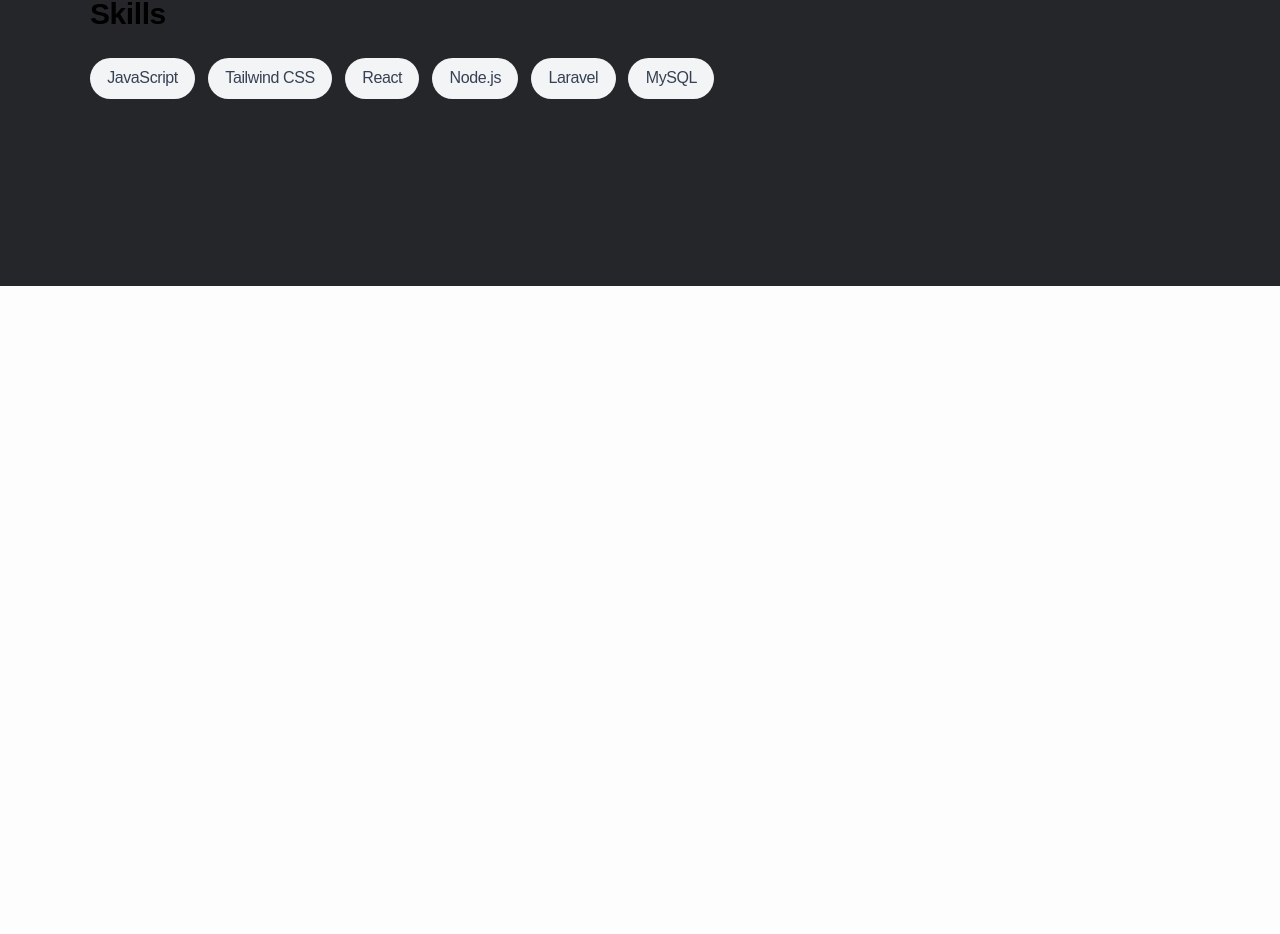
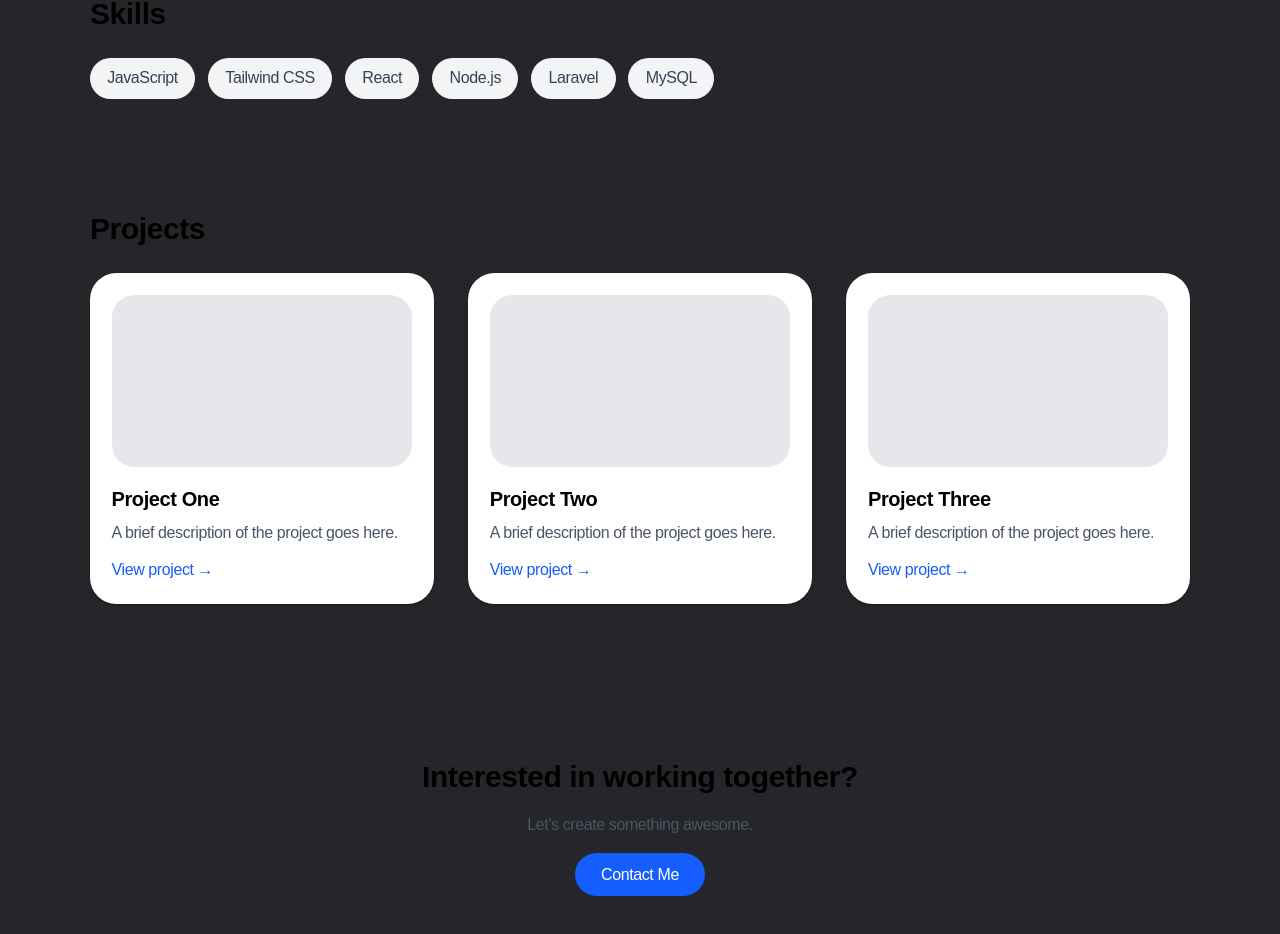
Before and after one commit to GamingDev27/personal-profile-page, a Vue app: page / in a window 1280 px wide. Shown: the part 514-1448 px from the top of the page. Before the commit the page ends 800 px from the top, so only its background shows below. Built offline with nearby package versions, Linux system fonts and the light colour scheme.

Commit message:
[Added] Project section

```diff
--- a/src/App.vue
+++ b/src/App.vue
@@ -4,7 +4,7 @@
 
 <template>
   <HomeLayout>
-    <main class="dark pt-20 bg-background/95 h-screen">
+    <main class="dark pt-20 bg-background/95 h-full">
       <section class="max-w-6xl mx-auto px-6 py-16">
         <div class="flex flex-col md:flex-row items-center gap-10">
           <!-- Profile Image -->
@@ -45,6 +45,46 @@
           <span class="px-4 py-2 bg-gray-100 rounded-lg text-gray-700">MySQL</span>
         </div>
       </section>
+
+      <!-- ===== Projects Section ===== -->
+      <section class="max-w-6xl mx-auto px-6 py-16">
+        <h2 class="text-3xl font-semibold mb-6">Projects</h2>
+
+        <div class="grid grid-cols-1 sm:grid-cols-2 lg:grid-cols-3 gap-8">
+          <!-- Project Card -->
+          <div class="bg-white rounded-xl shadow hover:shadow-lg transition p-5">
+            <div class="h-40 bg-gray-200 rounded-lg mb-4"></div>
+            <h3 class="text-xl font-semibold">Project One</h3>
+            <p class="text-gray-600 mt-2">A brief description of the project goes here.</p>
+            <a href="#" class="text-blue-600 mt-3 inline-block hover:underline">View project →</a>
+          </div>
+
+          <!-- Project Card -->
+          <div class="bg-white rounded-xl shadow hover:shadow-lg transition p-5">
+            <div class="h-40 bg-gray-200 rounded-lg mb-4"></div>
+            <h3 class="text-xl font-semibold">Project Two</h3>
+            <p class="text-gray-600 mt-2">A brief description of the project goes here.</p>
+            <a href="#" class="text-blue-600 mt-3 inline-block hover:underline">View project →</a>
+          </div>
+
+          <!-- Project Card -->
+          <div class="bg-white rounded-xl shadow hover:shadow-lg transition p-5">
+            <div class="h-40 bg-gray-200 rounded-lg mb-4"></div>
+            <h3 class="text-xl font-semibold">Project Three</h3>
+            <p class="text-gray-600 mt-2">A brief description of the project goes here.</p>
+            <a href="#" class="text-blue-600 mt-3 inline-block hover:underline">View project →</a>
+          </div>
+        </div>
+      </section>
+
+      <!-- ===== Call to Action ===== -->
+      <section class="max-w-6xl mx-auto px-6 py-20 text-center">
+        <h2 class="text-3xl font-semibold mb-4">Interested in working together?</h2>
+        <p class="text-gray-600 mb-6">Let’s create something awesome.</p>
+        <a href="#" class="px-6 py-3 bg-blue-600 text-white rounded-lg hover:bg-blue-700 transition">
+          Contact Me
+        </a>
+      </section>
     </main>
   </HomeLayout>
 </template>
```
